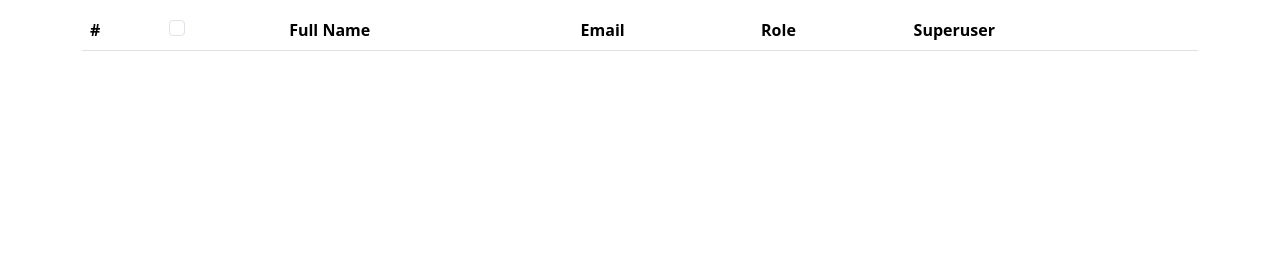
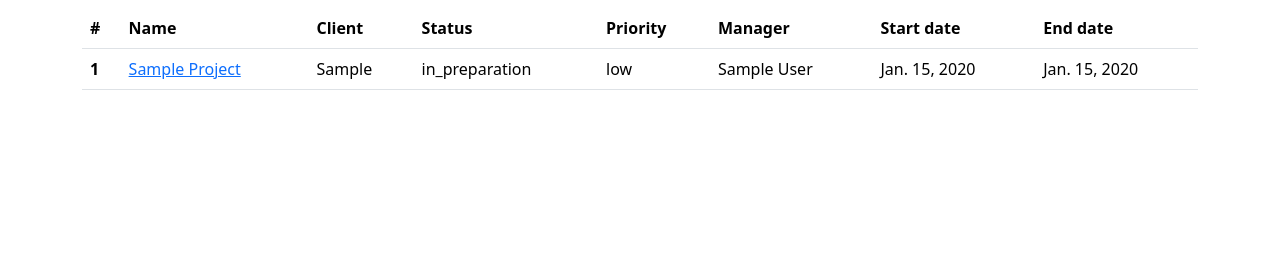
Before and after one commit to BIWebTech87/time_managment, a Django app: page /project/projects_list/ in a window 1280 px wide. Shown: the part 90-356 px from the top of the page. Run offline with Django 5.2, Linux system fonts and the light colour scheme; tables that the repository leaves empty hold one stand-in row (values such as "Sample post"); lists and menus that the app fills with data are empty.

Commit message:
[ADD] new project function

```diff
--- a/timeManagment/main/templates/base.html
+++ b/timeManagment/main/templates/base.html
@@ -39,7 +39,7 @@
             </a>
             <ul class="dropdown-menu">
               <li><a class="dropdown-item" href="{% url 'projects:projects_list' %}">All</a></li>
-              <li><a class="dropdown-item" href="#">Add</a></li>
+              <li><a class="dropdown-item" href="{% url 'projects:add_new_project' %}">Add</a></li>
               <li><a class="dropdown-item" href="#">Delete</a></li>
               <li><a class="dropdown-item" href="#">StandBy</a></li>
             </ul>
--- a/timeManagment/projects/models.py
+++ b/timeManagment/projects/models.py
@@ -3,17 +3,18 @@ from employees.models import Employee
 
 # Create your models here.
 class Project(models.Model):
-    name = models.CharField(max_length=100)
+    name = models.CharField()
     description = models.TextField()
-    client = models.CharField(max_length=100)
+    client = models.CharField()
     start_date = models.DateField()
     end_date = models.DateField(null=True, blank=True)
-    status = models.CharField(max_length=50, choices=[
+    status = models.CharField(choices=[
+        ('in_preparation', 'In Preparation'),
         ('in_progress', 'In Progress'),
         ('completed', 'Completed'),
         ('on_hold', 'On Hold'),
     ])
-    priority = models.CharField(max_length=10, choices=[
+    priority = models.CharField(choices=[
         ('low', 'Low'),
         ('medium', 'Medium'),
         ('high', 'High'),
@@ -22,6 +23,10 @@ class Project(models.Model):
     team_members = models.ManyToManyField(Employee, related_name='projects')
     created_at = models.DateTimeField(auto_now_add=True)
     updated_at = models.DateTimeField(auto_now=True)
+
+
+    def __str__(self):
+        return self.name
 
 
 class Task(models.Model):
--- a/timeManagment/projects/templates/projects_template.html
+++ b/timeManagment/projects/templates/projects_template.html
@@ -6,43 +6,62 @@
 
 {% block content %}
 
+{% if form %}
+    <h1>{{ form_title }}</h1>
+    <form method="post">
+        {% csrf_token %}
+        {{ form.as_p }}
+        <input type="hidden" name="action" value="update">
+        <input type="submit" value="{{ form_button }}">
+    </form>
+{% endif %}
+
+
+
 {% if project_list %}
 <h3>Total Projects: {{ total_projects }}</h3>
 <table class="table">
   <thead>
   <tr>
     <th scope="col">#</th>
-    <th scope="col">
+    <!--<th scope="col">
       <div class="form-check">
         <input class="form-check-input" type="checkbox" value="" id="flexCheckDefault">
         <label class="form-check-label" for="flexCheckDefault"></label>
       </div>
-    </th>
-    <th scope="col">Full Name</th>
-    <th scope="col">Email</th>
-    <th scope="col">Role</th>
-    <th scope="col">Superuser</th>
+    </th>-->
+    <th scope="col">Name</th>
+    <th scope="col">Client</th>
+    <th scope="col">Status</th>
+    <th scope="col">Priority</th>
+    <th scope="col">Manager</th>
+    <th scope="col">Start date</th>
+    <th scope="col">End date</th>
   </tr>
   </thead>
-  {% for employee in employees_list %}
+  {% for project in project_list %}
   <tbody>
   <tr>
-    <th scope="row">{{ employee.id }}</th>
+    <th scope="row">{{ project.id }}</th>
+<!--    <td>-->
+<!--      <div class="form-check">-->
+<!--        <input class="form-check-input" type="checkbox" value="" id="flexCheckDefault">-->
+<!--        <label class="form-check-label" for="flexCheckDefault"></label>-->
+<!--      </div>-->
+<!--    </td>-->
     <td>
-      <div class="form-check">
-        <input class="form-check-input" type="checkbox" value="" id="flexCheckDefault">
-        <label class="form-check-label" for="flexCheckDefault"></label>
-      </div>
-    </td>
-    <td>
-      <a href="{% url 'employees:edit_employee' employee.id %}">
-        {{ employee|title }}
+{# <a href="{% url 'projects:edit_project' employee.id %}"> #}
+      <a href="#">
+        {{ project|title }}
       </a>
 
     </td>
-    <td>{{ employee.email }}</td>
-    <td>{{ employee.role }}</td>
-    <td>{{ employee.is_superuser }}</td>
+    <td>{{ project.client }}</td>
+    <td>{{ project.status }}</td>
+    <td>{{ project.priority }}</td>
+    <td>{{ project.manager }}</td>
+    <td>{{ project.start_date }}</td>
+    <td>{{ project.end_date }}</td>
   </tr>
   </tbody>
   {% endfor %}
--- a/timeManagment/projects/urls.py
+++ b/timeManagment/projects/urls.py
@@ -1,10 +1,11 @@
 from django.urls import path, include
-from .views import ProjectsListView
+from .views import ProjectsListView, ProjectCreateView
 
 app_name = 'projects'
 
 urlpatterns = [
     path('projects_list/', ProjectsListView.as_view(), name='projects_list'),
+    path('add_new_project/', ProjectCreateView.as_view(), name='add_new_project')
     #path('<int:pk>/', EmployeeUpdateView.as_view(), name='edit_employee'),
-    #path('add_new_employee/', EmployeeCreateView.as_view(), name='add_new_employee')
+
 ]
--- a/timeManagment/projects/views.py
+++ b/timeManagment/projects/views.py
@@ -1,7 +1,8 @@
 from django.shortcuts import render
 from .models import Project
 from django.views import View
-
+from .forms import NewProjectForm
+from django.shortcuts import redirect
 
 # Create your views here.
 class ProjectsListView(View):
@@ -16,3 +17,33 @@ class ProjectsListView(View):
         }
 
         return render(request, self.template_name , context)
+
+
+class ProjectCreateView(View):
+    model = Project
+    template_name = 'projects_template.html'
+
+    def get(self, request):
+        form = NewProjectForm()
+        context = {
+            'title': 'Create new project',
+            'form': form,
+            'form_title': "Create new project",
+            "form_button": "Create"
+        }
+        return render(request, self.template_name, context)
+
+    def post(self, request):
+        context = {
+            'title': 'Create new project',
+        }
+        form = NewProjectForm(request.POST)
+        if form.is_valid():
+            new_project=form.save()
+            return redirect('projects:projects_list')
+        else:
+            context['form'] = form
+            context['form_title'] = "Create new project"
+            context['form_button'] = "Create"
+            context['error_msg'] = "Form is not valid"
+        return render(request, self.template_name, context)
```
Also changed, not shown: timeManagment/projects/forms.py (added, +34 -0 lines).
